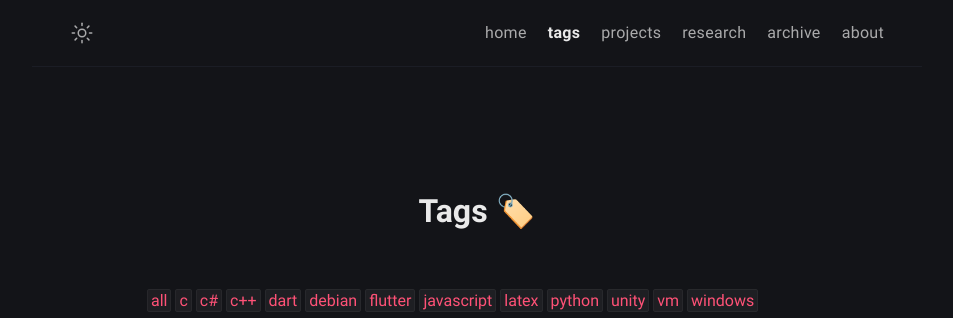
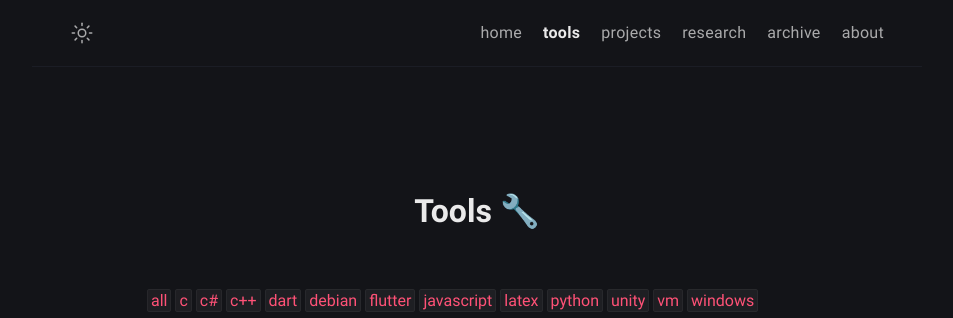
Before and after one commit to jeffmur/dev, a Jekyll site: the page built from tags.html, in a window 1280 px wide. Shown: the top 318 px of the page, without its empty margins (163-1116 px from the left). Built offline with Jekyll 4.4.1, drawn with Linux system fonts in a browser that asks for light colours.

Commit message:
tags -> tools

```diff
--- a/_config.yml
+++ b/_config.yml
@@ -1,5 +1,5 @@
 # Site settings
-title: jeffmur # site title
+title: jeffmur.dev # site title
 description: >- # site description
   Sharing insights, tutorials, and industry experiences on this personal blog.
 lang: en-US
--- a/_data/menus.yml
+++ b/_data/menus.yml
@@ -2,8 +2,8 @@
   url: /
   external: false
 
-- title: tags
-  url: /tags/
+- title: tools
+  url: /tools/
   external: false
 
 - title: projects
--- a/tags.html
+++ b/tags.html
@@ -1,6 +1,6 @@
 ---
-title: Tags 🏷️
-permalink: /tags/
+title: Tools 🔧
+permalink: /tools/
 layout: page
 excerpt: Sorted article by programming languages.
 ---
```
